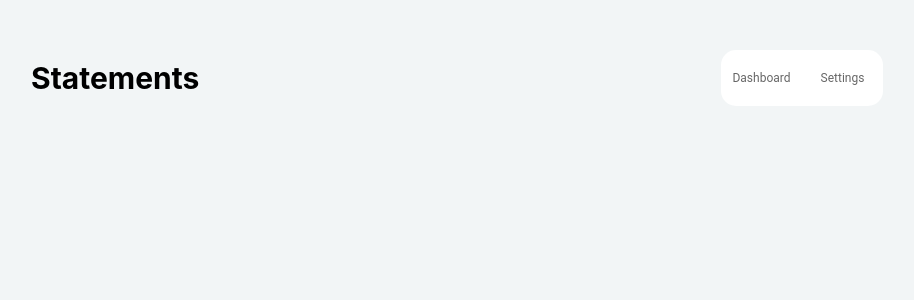
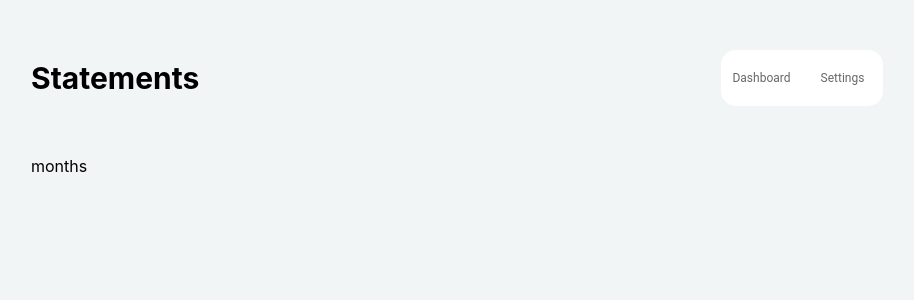
Before and after one commit to marleydoughty/cost-tracker-fe, a React (Create React App) app: page /statements in a window 1280 px wide. Shown: the top 300 px of the page, without its empty margins (183-1097 px from the left). Built offline with nearby package versions, Linux system fonts and the light colour scheme.

Commit message:
added to statements page

```diff
--- a/src/client/pages/statements.jsx
+++ b/src/client/pages/statements.jsx
@@ -10,6 +10,7 @@ const Statements = () =>{
           <h2>Statements</h2>
           <TopNavBar />
         </Header>
+        <div>months</div>
       </Container>
       <BottomNavBar />
     </>
```
